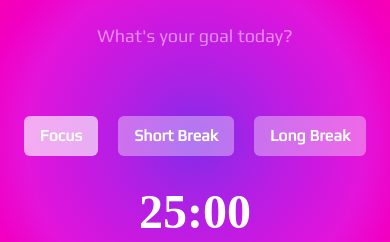
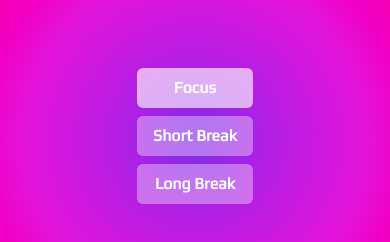
Before and after one commit to MichiyoYo/huefocus, a React (Vite) app: page / in a window 390 px wide. Shown: the part 282-524 px from the top of the page. Built offline with nearby package versions, Linux system fonts and the light colour scheme; no server answers; a web font is replaced by a local one.

Commit message:
changed breakpoints

```diff
--- a/src/components/ActionButtons/ActionButtons.tsx
+++ b/src/components/ActionButtons/ActionButtons.tsx
@@ -32,7 +32,7 @@ export const ActionButtons = () => {
     else enableAutoplay();
   }, [autoPlay, enableAutoplay, disableAutoplay]);
 
-  return vpWidth && vpWidth > 300 ? (
+  return vpWidth && vpWidth > 400 ? (
     <HStack spacing='5'>
       <Button
         variant='solid'
--- a/src/components/ModeButtons/ModeButtons.tsx
+++ b/src/components/ModeButtons/ModeButtons.tsx
@@ -26,8 +26,8 @@ export const ModeButtons = () => {
 
   return (
     <Stack
-      direction={vpWidth < 300 ? 'column' : 'row'}
-      spacing={vpWidth <= 300 ? 2 : 5}
+      direction={vpWidth < 400 ? 'column' : 'row'}
+      spacing={vpWidth < 400 ? 2 : 5}
     >
       <Button
         variant='solid'
```
